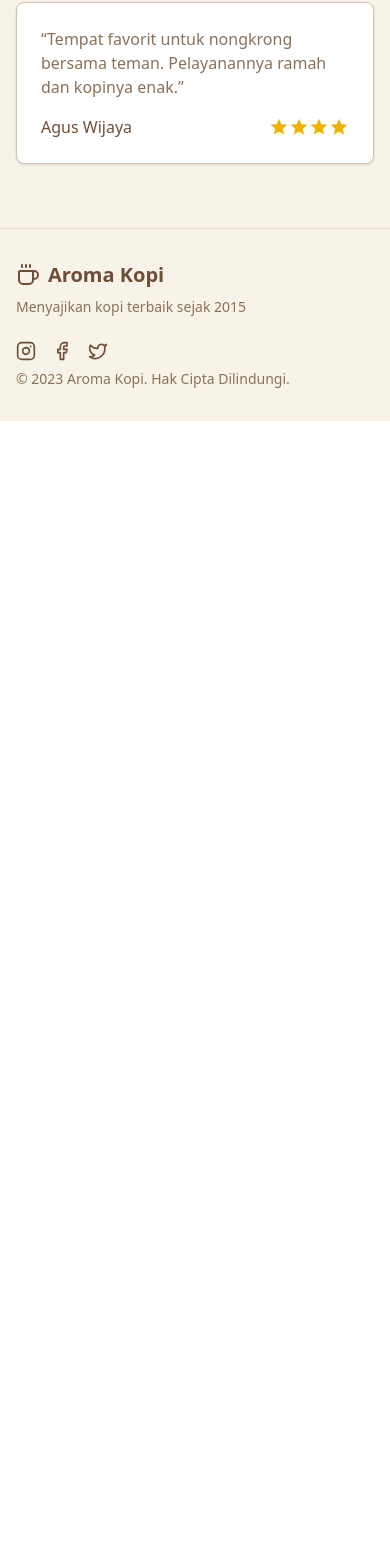
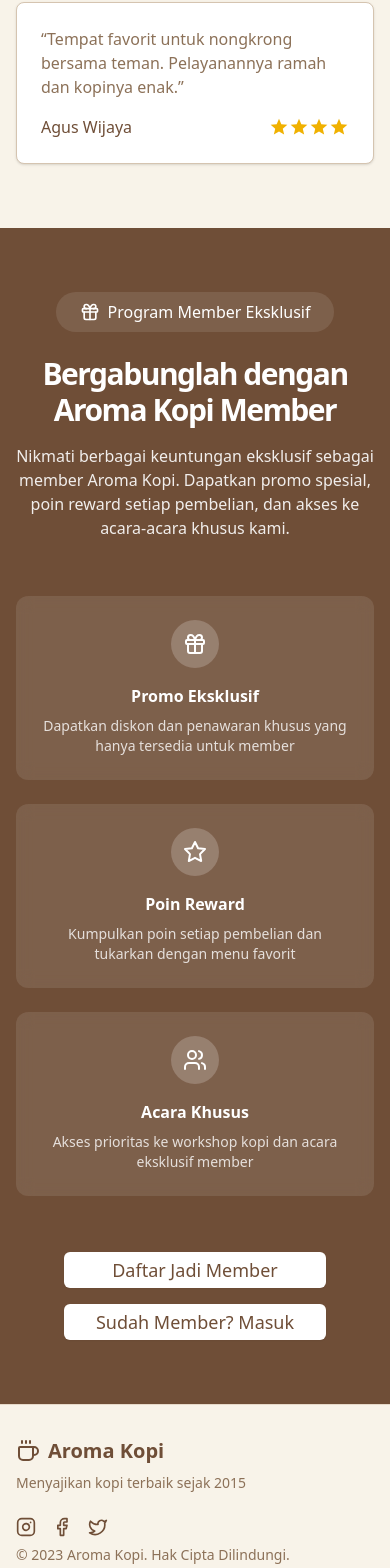
Before and after one commit to rendy-ptr/pos-coffee-frontend, a React (Vite) app: page / in a window 390 px wide. Shown: the part 7442-9010 px from the top of the page. Before the commit the page ends 7863 px from the top, so only its background shows below. Built offline with nearby package versions, Linux system fonts and the light colour scheme.

Commit message:
feat: Create Member Section

```diff
--- a/src/components/layout/Footer.tsx
+++ b/src/components/layout/Footer.tsx
@@ -1,8 +1,9 @@
 import { Link } from 'react-router-dom';
 import { lucideIcons } from '@/icon/lucide-react-icons';
+import { FOOTER_LINKS } from '@/constants/footerLinks';
 
 const Footer = () => {
-  const { Coffee, Instagram, Facebook, Twitter } = lucideIcons;
+  const { Coffee } = lucideIcons;
   return (
     <footer className="border-t border-[#e6d9c9] bg-[#f8f3e9]">
       <div className="mx-auto flex max-w-7xl flex-col gap-6 px-4 py-8 md:flex-row md:justify-between md:px-6">
@@ -17,18 +18,16 @@ const Footer = () => {
         </div>
         <div className="flex flex-col gap-2 md:items-end">
           <div className="flex gap-4">
-            <Link to="#" className="text-[#6f4e37] hover:text-[#a67c52]">
-              <Instagram className="h-5 w-5" />
-              <span className="sr-only">Instagram</span>
-            </Link>
-            <Link to="#" className="text-[#6f4e37] hover:text-[#a67c52]">
-              <Facebook className="h-5 w-5" />
-              <span className="sr-only">Facebook</span>
-            </Link>
-            <Link to="#" className="text-[#6f4e37] hover:text-[#a67c52]">
-              <Twitter className="h-5 w-5" />
-              <span className="sr-only">Twitter</span>
-            </Link>
+            {FOOTER_LINKS.map((item, index) => (
+              <Link
+                key={index}
+                to={item.to}
+                className="text-[#6f4e37] hover:text-[#a67c52]"
+              >
+                <item.icon className="h-5 w-5" />
+                <span className="sr-only">{item.label}</span>
+              </Link>
+            ))}
           </div>
           <p className="text-sm text-[#8c7158]">
             © 2023 Aroma Kopi. Hak Cipta Dilindungi.
--- /dev/null
+++ b/src/constants/footerLinks.ts
@@ -0,0 +1,15 @@
+import { lucideIcons } from '@/icon/lucide-react-icons';
+import type { LucideIcon } from 'lucide-react';
+const { Instagram, Facebook, Twitter } = lucideIcons;
+
+type FooterLink = {
+  to: string;
+  icon: LucideIcon;
+  label: string;
+};
+
+export const FOOTER_LINKS: FooterLink[] = [
+  { to: '#', icon: Instagram, label: 'Instagram' },
+  { to: '#', icon: Facebook, label: 'Facebook' },
+  { to: '#', icon: Twitter, label: 'Twitter' },
+];
--- a/src/icon/lucide-react-icons.ts
+++ b/src/icon/lucide-react-icons.ts
@@ -11,6 +11,7 @@ import {
   Users,
   BookOpen,
   ShoppingBag,
+  Gift,
 } from 'lucide-react';
 
 export const lucideIcons = {
@@ -26,4 +27,5 @@ export const lucideIcons = {
   Users,
   BookOpen,
   ShoppingBag,
+  Gift,
 } as const;
--- a/src/layouts/LandingPageLayout.tsx
+++ b/src/layouts/LandingPageLayout.tsx
@@ -5,6 +5,7 @@ import AboutSection from '@/sections/AboutSection';
 import LocationSection from '@/sections/LocationSection';
 import ServiceSection from '@/sections/ServiceSection';
 import TestimonialSection from '@/sections/TestimonialSection';
+import MemberSection from '@/sections/MemberSection';
 import Footer from '@/components/layout/Footer';
 
 const LandingPageLayout = () => {
@@ -25,6 +26,8 @@ const LandingPageLayout = () => {
         <ServiceSection />
         {/* Testimonials */}
         <TestimonialSection />
+        {/* Member Section */}
+        <MemberSection />
       </main>
       <Footer />
     </div>
--- /dev/null
+++ b/src/sections/MemberSection.tsx
@@ -0,0 +1,86 @@
+import { Button } from '@/components/ui/button';
+import { Link } from 'react-router-dom';
+import { lucideIcons } from '@/icon/lucide-react-icons';
+
+const MemberSection = () => {
+  const { Gift, Users } = lucideIcons;
+  return (
+    <section className="bg-[#6f4e37] py-16">
+      <div className="mx-auto max-w-7xl px-4 md:px-6">
+        <div className="flex flex-col items-center justify-center space-y-6 text-center">
+          <div className="inline-flex items-center gap-2 rounded-full bg-white/10 px-6 py-2 text-white">
+            <Gift className="h-5 w-5" />
+            <span className="font-medium">Program Member Eksklusif</span>
+          </div>
+          <div className="space-y-4">
+            <h2 className="text-3xl font-bold tracking-tighter text-white sm:text-4xl md:text-5xl">
+              Bergabunglah dengan Aroma Kopi Member
+            </h2>
+            <p className="max-w-[800px] text-white/90 md:text-xl">
+              Nikmati berbagai keuntungan eksklusif sebagai member Aroma Kopi.
+              Dapatkan promo spesial, poin reward setiap pembelian, dan akses ke
+              acara-acara khusus kami.
+            </p>
+          </div>
+
+          <div className="mt-8 grid max-w-4xl grid-cols-1 gap-6 md:grid-cols-3">
+            <div className="rounded-xl bg-white/10 p-6 text-center backdrop-blur-sm">
+              <div className="mx-auto mb-4 flex h-12 w-12 items-center justify-center rounded-full bg-white/20">
+                <Gift className="h-6 w-6 text-white" />
+              </div>
+              <h3 className="mb-2 font-semibold text-white">Promo Eksklusif</h3>
+              <p className="text-sm text-white/80">
+                Dapatkan diskon dan penawaran khusus yang hanya tersedia untuk
+                member
+              </p>
+            </div>
+
+            <div className="rounded-xl bg-white/10 p-6 text-center backdrop-blur-sm">
+              <div className="mx-auto mb-4 flex h-12 w-12 items-center justify-center rounded-full bg-white/20">
+                <svg
+                  xmlns="http://www.w3.org/2000/svg"
+                  width="24"
+                  height="24"
+                  viewBox="0 0 24 24"
+                  fill="none"
+                  stroke="currentColor"
+                  strokeWidth="2"
+                  strokeLinecap="round"
+                  strokeLinejoin="round"
+                  className="text-white"
+                >
+                  <polygon points="12 2 15.09 8.26 22 9 17 14.14 18.18 21.02 12 17.77 5.82 21.02 7 14.14 2 9 8.91 8.26 12 2" />
+                </svg>
+              </div>
+              <h3 className="mb-2 font-semibold text-white">Poin Reward</h3>
+              <p className="text-sm text-white/80">
+                Kumpulkan poin setiap pembelian dan tukarkan dengan menu favorit
+              </p>
+            </div>
+
+            <div className="rounded-xl bg-white/10 p-6 text-center backdrop-blur-sm">
+              <div className="mx-auto mb-4 flex h-12 w-12 items-center justify-center rounded-full bg-white/20">
+                <Users className="h-6 w-6 text-white" />
+              </div>
+              <h3 className="mb-2 font-semibold text-white">Acara Khusus</h3>
+              <p className="text-sm text-white/80">
+                Akses prioritas ke workshop kopi dan acara eksklusif member
+              </p>
+            </div>
+          </div>
+
+          <div className="mt-8 flex flex-col gap-4 sm:flex-row">
+            <Button className="bg-white px-8 py-3 text-lg text-[#6f4e37] hover:bg-white/90">
+              <Link to="/register">Daftar Jadi Member</Link>
+            </Button>
+            <Button className="bg-white px-8 py-3 text-lg text-[#6f4e37] hover:bg-white/90">
+              <Link to="/login">Sudah Member? Masuk</Link>
+            </Button>
+          </div>
+        </div>
+      </div>
+    </section>
+  );
+};
+
+export default MemberSection;
```
